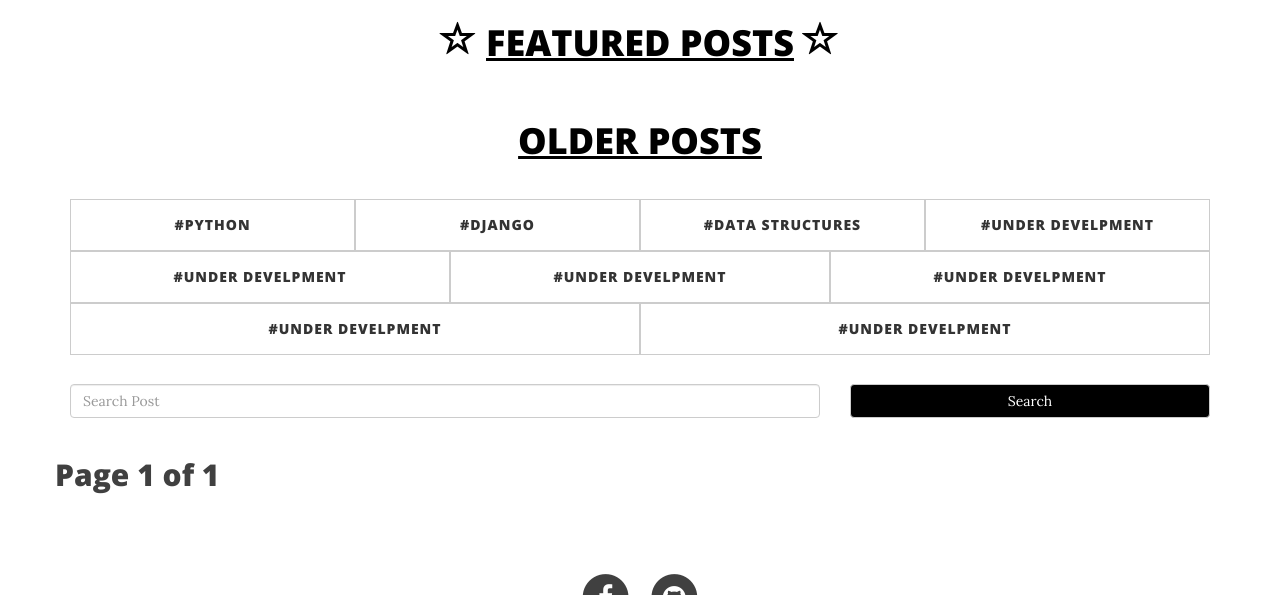
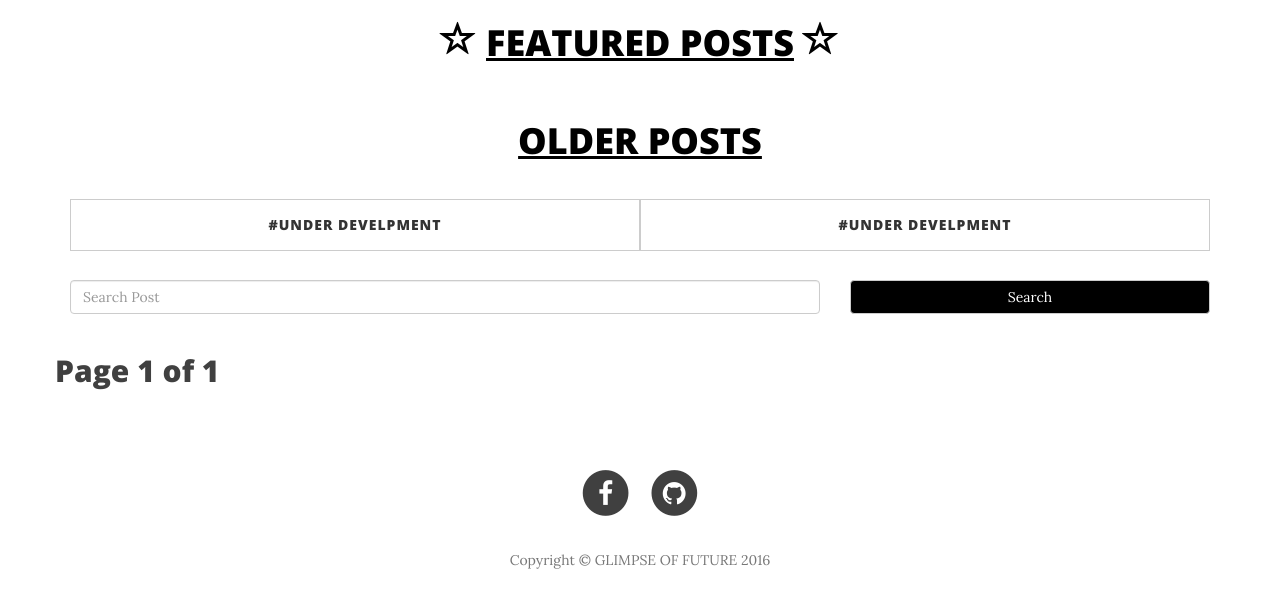
Before and after one commit to sarthak221995/BLOG, a Django app: template home/templates/home/index.html in a window 1280 px wide. Shown: the part 406-1001 px from the top of the page. After the commit the page ends 975 px from the top, so only its background shows below. Run offline with Django 3.2, Linux system fonts and the light colour scheme; the template is opened without the code that fills it: most values are stand-ins (such as "Sample title", 1, 10 or a date in 2020); some libraries are stand-ins or nearby versions.

Commit message:
post_link bug1

```diff
--- a/home/templates/home/index.html
+++ b/home/templates/home/index.html
@@ -153,7 +153,7 @@
 
 <div class="container">
 
-<div class="btn-group btn-group-justified" role="group" aria-label="...">
+<!-- <div class="btn-group btn-group-justified" role="group" aria-label="...">
   <div class="btn-group" role="group">
     <a href="{% url 'post_tagdetail' tag_field='Python' %}">
          <button type="button" class="btn btn-default">#PYTHON</button>
@@ -201,7 +201,7 @@
 
   </div>
 </div>
-
+ -->
 
 
 
```
